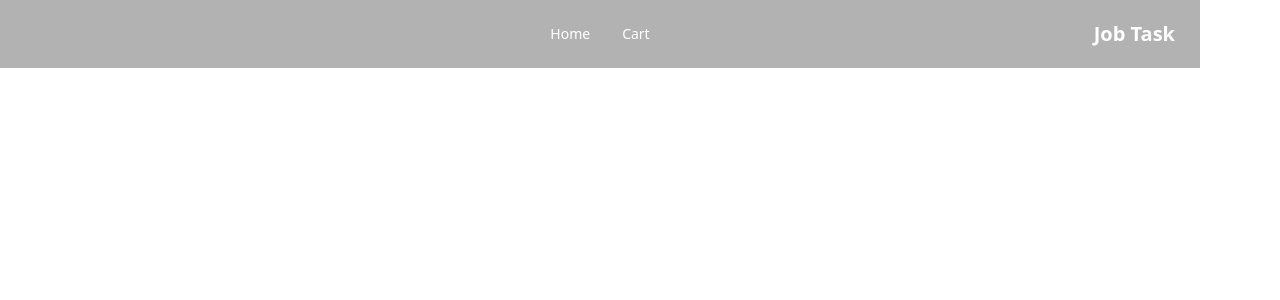
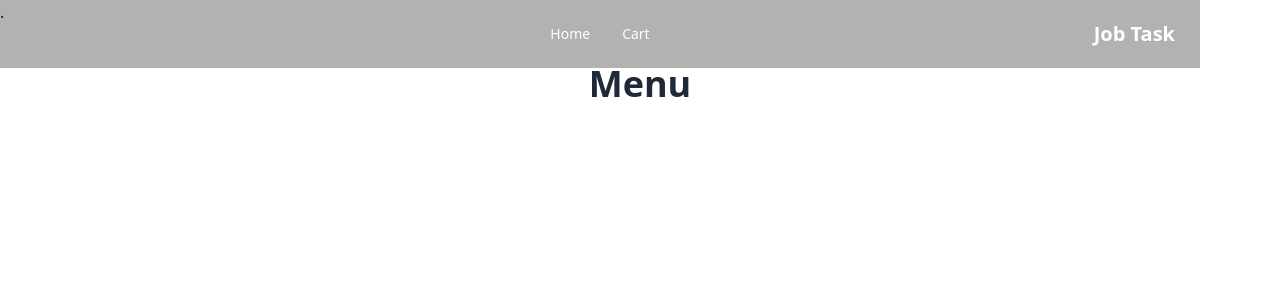
Before and after one commit to rishanzihad/Job-Task, a React (Vite) app: page / in a window 1280 px wide. Shown: the top 300 px of the page. Built offline with nearby package versions, Linux system fonts and the light colour scheme.

Commit message:
menu half complited

```diff
--- a/src/LayOut/LayOut.jsx
+++ b/src/LayOut/LayOut.jsx
@@ -1,3 +1,4 @@
+import { Outlet } from "react-router-dom";
 import NavBar from "../Page/Shared/Navbar/Navbar";
 
 
@@ -5,6 +6,7 @@ const LayOut = () => {
     return (
         <div>
             <NavBar></NavBar>
+            <Outlet></Outlet>
         </div>
     );
 };
--- a/src/Page/Home/Home.jsx
+++ b/src/Page/Home/Home.jsx
@@ -1,8 +1,10 @@
+import Menu from "../Menu/Menu";
 
 
 const Home = () => {
     return (
         <div>
+            <Menu></Menu>
 
         </div>
     );
--- /dev/null
+++ b/src/Page/Menu/Card.jsx
@@ -0,0 +1,11 @@
+import React from 'react';
+
+const Card = () => {
+    return (
+        <div>
+
+        </div>
+    );
+};
+
+export default Card;
--- a/src/Page/Menu/Menu.jsx
+++ b/src/Page/Menu/Menu.jsx
@@ -1,9 +1,25 @@
+import { useEffect, useState } from "react";
+import { useSearchParams } from "react-router-dom";
+import Card from "./Card";
 
 
 const Menu = () => {
+    const [menus,setMenus]=useState([])
+    useEffect(()=>{
+        fetch('menu.json')
+        .then(res=>res.json())
+        .then(data=>setMenus(data))
+
+    },[])
+    console.log(menus)
     return (
-        <div>
-
+        <div>.
+         <div className="mt-10">
+        <h1 className="text-4xl font-bold text-center">Menu</h1>
+        {
+            menus.map(menu=><Card></Card>)
+        }
+         </div>
         </div>
     );
 };
--- a/src/Router/router.jsx
+++ b/src/Router/router.jsx
@@ -1,6 +1,7 @@
 
 import { createBrowserRouter } from 'react-router-dom';
 import LayOut from '../LayOut/LayOut';
+import Home from '../Page/Home/Home';
 
 const router = createBrowserRouter([
     {
@@ -8,7 +9,8 @@ const router = createBrowserRouter([
       element: <LayOut></LayOut>,
       children:[
         {
-
+            path: "/",
+      element: <Home></Home>,
         }
       ]
     },
```
